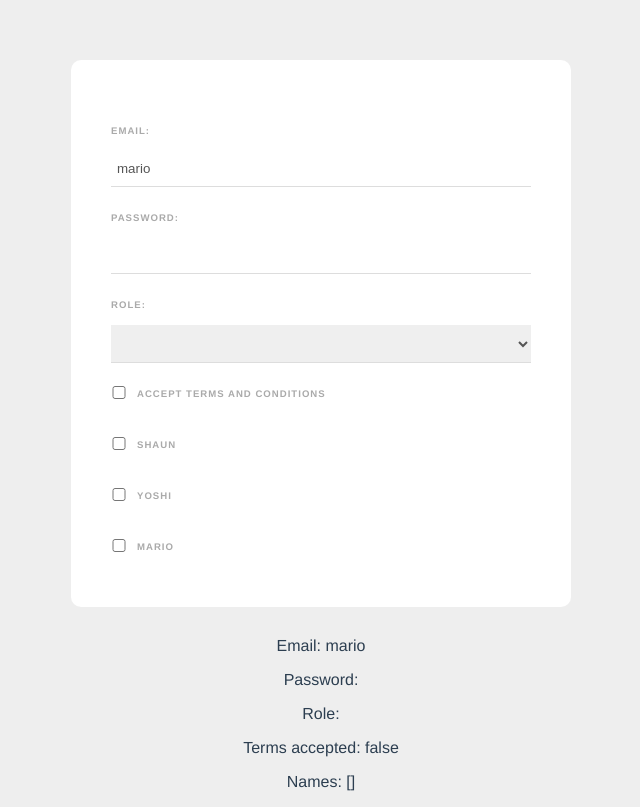
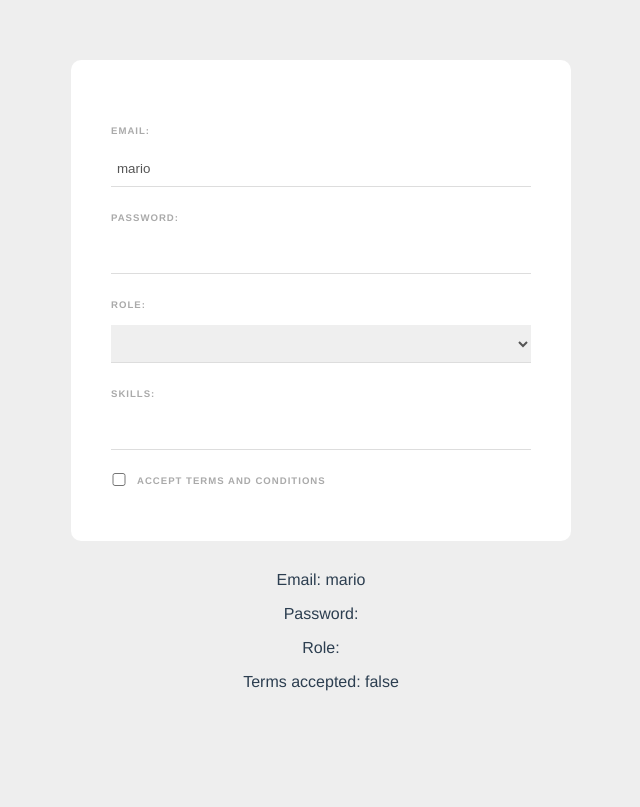
Before and after one commit to sabinshrestha8/web-form-vue, a Vue app: page / in a window 1280 px wide. Shown: the whole page, without its empty margins (319-959 px from the left). Built offline with nearby package versions, Linux system fonts and the light colour scheme.

Commit message:
keyboard events in vue

```diff
--- a/src/components/signupForm.vue
+++ b/src/components/signupForm.vue
@@ -2,10 +2,10 @@
     <form>
         <label>Email:</label>
         <!-- using directive v-model to sync form field and data property i.e. email together -->
-        <input type="email" required v-model="email">
+        <input type="email" required v-model="email" />
 
         <label>Password:</label>
-        <input type="password" required v-model="password">
+        <input type="password" required v-model="password" />
 
         <label>Role:</label>
         <select v-model="role">
@@ -13,29 +13,19 @@
             <option value="designer">Web Designer</option>
         </select>
 
+        <label>Skills:</label>
+        <input type="text" v-model="tempSkill" @keyup="addSkill">
+        <!-- key should be unique for each skill -->
+        <div v-for="skill in skills" :key="skill" class="pill">
+            {{ skill }}
+        </div>
+
         <!-- First way to work with checkboxes, by using single
         checkbox with v-model that would be either true or
         false dependent on whether it's checked or not -->
         <div class="terms">
-            <input type="checkbox" v-model="terms" required>
+            <input type="checkbox" v-model="terms" required />
             <label>Accept terms and conditions</label>
-        </div>
-
-        <!-- Second way to work with checkboxes, by using an array of
-        values & multiple different checkboxes that belong together -->
-        <div>
-            <!-- value is assigned so that its value
-            ends up in array not boolean values -->
-            <input type="checkbox" value="shaun" v-model="names">
-            <label>Shaun</label>
-        </div>
-        <div>
-            <input type="checkbox" value="yoshi" v-model="names">
-            <label>Yoshi</label>
-        </div>
-        <div>
-            <input type="checkbox" value="mario" v-model="names">
-            <label>Mario</label>
         </div>
     </form>
 
@@ -43,7 +33,6 @@
     <p>Password: {{ password }}</p>
     <p>Role: {{ role }}</p>
     <p>Terms accepted: {{ terms }}</p>
-    <p>Names: {{ names }}</p>
 </template>
 
 <script>
@@ -52,13 +41,24 @@
         return {
             /* when a user types in input, email property
             gets updated with value that they type in */
-            email: 'mario',
-            password: '',
-            role: '',
+            email: "mario",
+            password: "",
+            role: "",
             terms: false,
-            names: []
+            tempSkill: "",
+            skills: []
         }
-    }
+    },
+    methods: {
+        addSkill(e) {
+            // only gonna fire if tempskill has a value & we press comma
+            if (e.key === "," && this.tempSkill) {
+                this.skills.push(this.tempSkill);
+                // clear the input field
+                this.tempSkill = "";
+            }
+        },
+    },
 };
 </script>
 
@@ -82,7 +82,8 @@
     font-weight: bold;
 }
 
-input, select {
+input,
+select {
     display: block;
     padding: 10px 6px;
     width: 100%;
```
